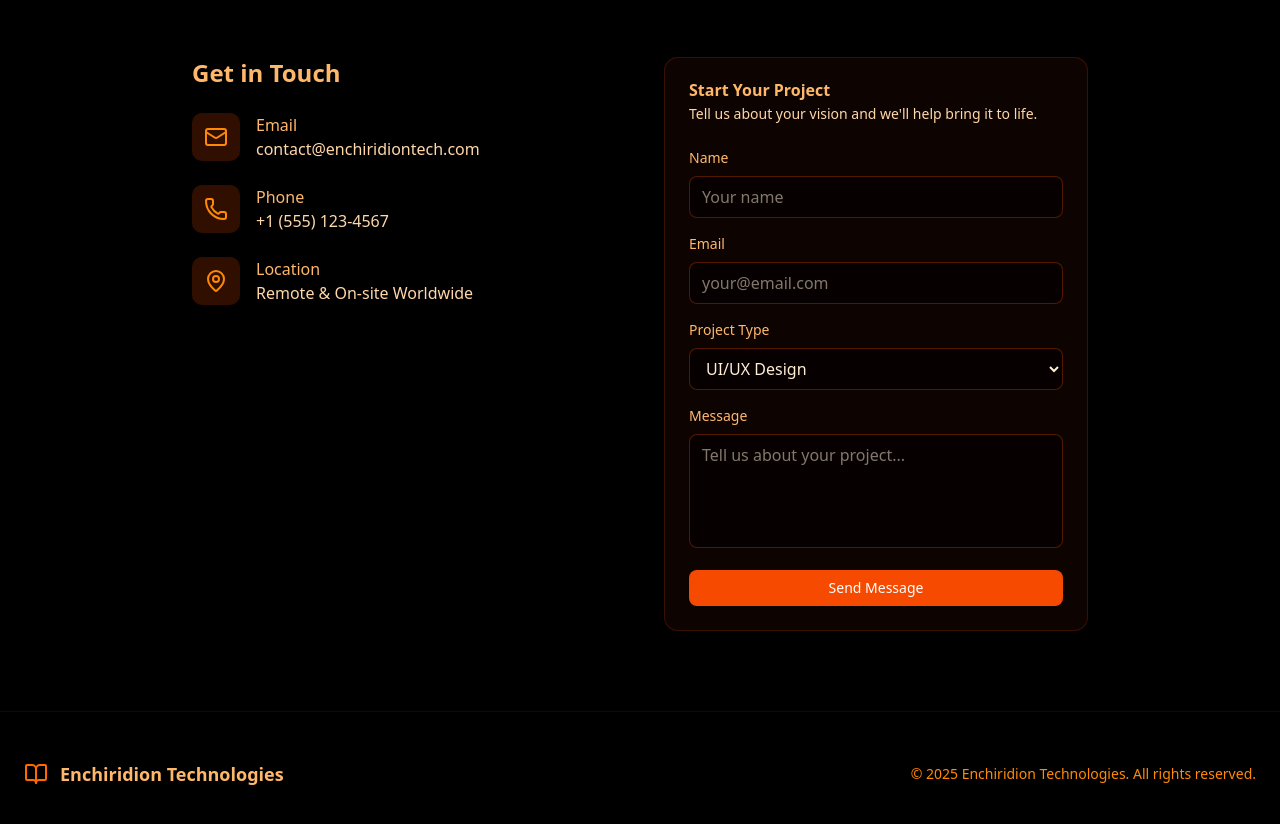
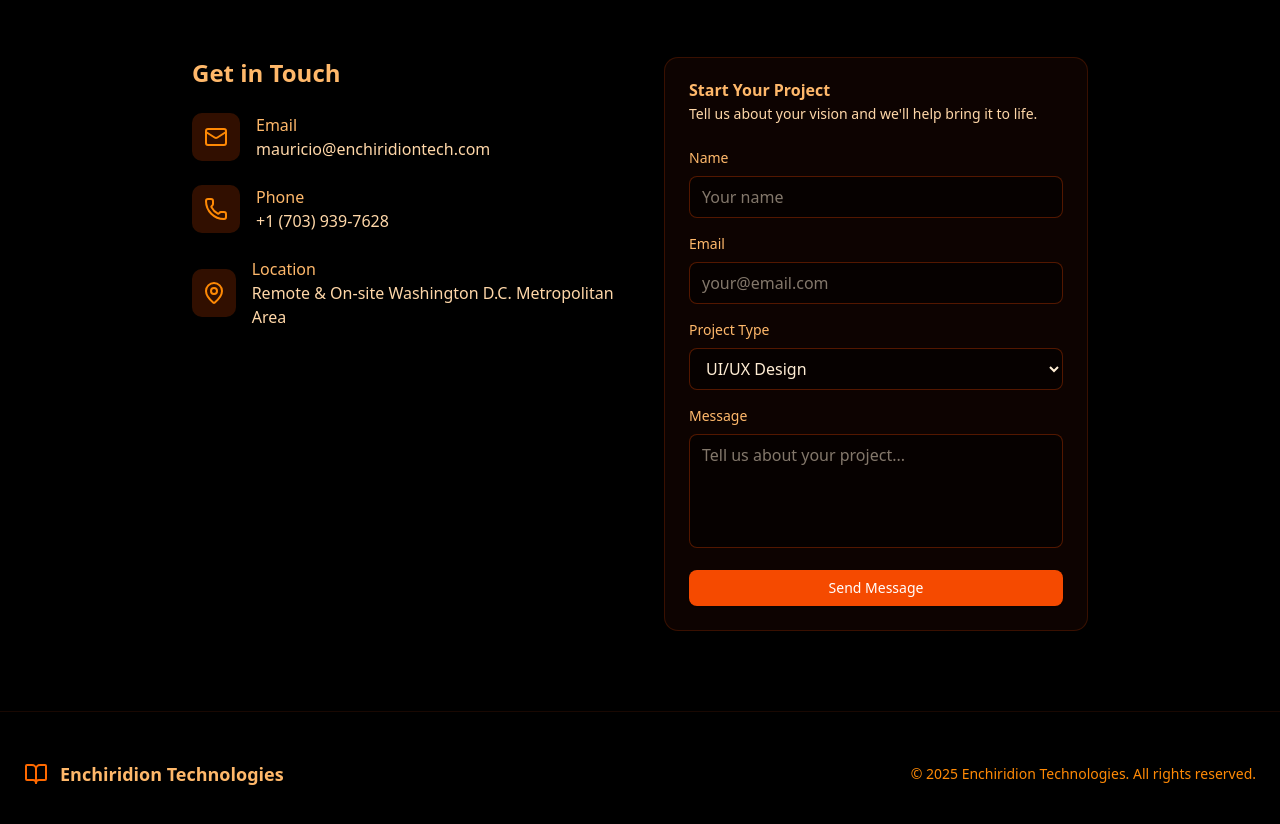
Before and after one commit to MauricioIPastora/enchiridion-technologies, a Next.js app: page / in a window 1280 px wide. Shown: the part 2720-3544 px from the top of the page. Built offline with nearby package versions, Linux system fonts and the light colour scheme.

Commit message:
updated contact info section

```diff
--- a/src/features/contact/components/contact-info.tsx
+++ b/src/features/contact/components/contact-info.tsx
@@ -1,9 +1,11 @@
-import { Mail, Phone, MapPin } from "lucide-react"
+import { Mail, Phone, MapPin } from "lucide-react";
 
 export function ContactInfo() {
   return (
     <div>
-      <h3 className="text-2xl font-semibold text-orange-300 mb-6">Get in Touch</h3>
+      <h3 className="text-2xl font-semibold text-orange-300 mb-6">
+        Get in Touch
+      </h3>
       <div className="space-y-6">
         <div className="flex items-center space-x-4">
           <div className="w-12 h-12 bg-orange-600/20 rounded-lg flex items-center justify-center">
@@ -11,7 +13,7 @@ export function ContactInfo() {
           </div>
           <div>
             <p className="text-orange-300 font-medium">Email</p>
-            <p className="text-orange-200">contact@enchiridiontech.com</p>
+            <p className="text-orange-200">mauricio@enchiridiontech.com</p>
           </div>
         </div>
         <div className="flex items-center space-x-4">
@@ -20,7 +22,7 @@ export function ContactInfo() {
           </div>
           <div>
             <p className="text-orange-300 font-medium">Phone</p>
-            <p className="text-orange-200">+1 (555) 123-4567</p>
+            <p className="text-orange-200">+1 (703) 939-7628</p>
           </div>
         </div>
         <div className="flex items-center space-x-4">
@@ -29,10 +31,12 @@ export function ContactInfo() {
           </div>
           <div>
             <p className="text-orange-300 font-medium">Location</p>
-            <p className="text-orange-200">Remote & On-site Worldwide</p>
+            <p className="text-orange-200">
+              Remote & On-site Washington D.C. Metropolitan Area
+            </p>
           </div>
         </div>
       </div>
     </div>
-  )
+  );
 }
```
